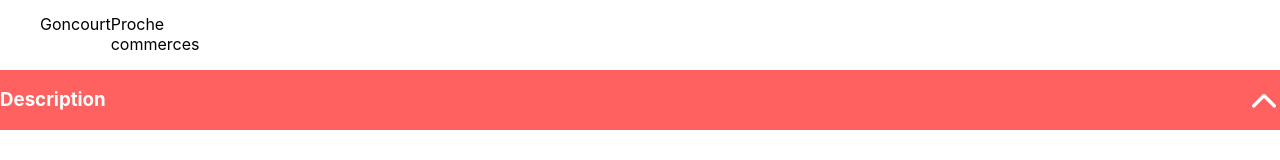
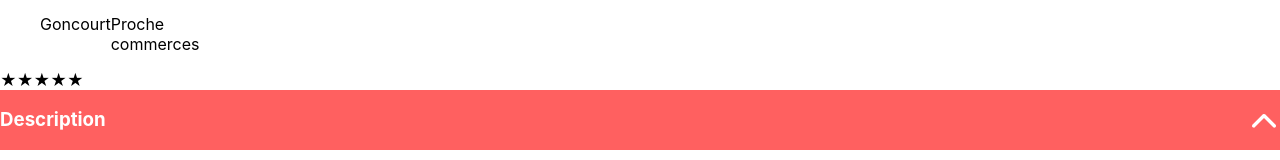
Before and after one commit to GuillaumeDon/kasa, a React (Create React App) app: page /product/0979876d in a window 1280 px wide. Shown: the part 721-881 px from the top of the page. Built offline with nearby package versions, Linux system fonts and the light colour scheme.

Commit message:
mise en place props rating

```diff
--- /dev/null
+++ b/src/components/Rating.jsx
@@ -0,0 +1,20 @@
+import React from 'react';
+
+function Rating({ rating }) {
+  // Convertir le rating en un nombre entier
+  const numStars = parseInt(rating);
+
+  // Créer un tableau avec le nombre d'étoiles correspondant au rating
+  const stars = [];
+  for (let i = 0; i < 5; i++) {
+    if (i < numStars) {
+      stars.push(<span key={i}>&#9733;</span>); // Étoile pleine
+    } else {
+      stars.push(<span key={i}>&#9734;</span>); // Étoile vide
+    }
+  }
+
+  return <div>{stars}</div>;
+}
+
+export default Rating;
--- a/src/pages/ProductDetail/index.jsx
+++ b/src/pages/ProductDetail/index.jsx
@@ -4,6 +4,7 @@ import { useParams, Navigate } from 'react-router-dom';
 import jsonData from './../../data/data.json';
 import Collapse from '../../components/Collapse';
 import Tags from '../../components/Tags';
+import Rating from '../../components/Rating';
 
 function ProductDetail() {
   const { id } = useParams();
@@ -24,6 +25,7 @@ function ProductDetail() {
       <h2>{product.title}</h2>
       <h3>Localisation: {product.location}</h3>
       <Tags productId={id}/>
+      <Rating rating={product.rating} />
       <Collapse title="Description">
       <p>{product.description}</p>
       </Collapse>
```
Also changed, not shown: src/components/Stars.jsx (deleted, +0 -15 lines).
